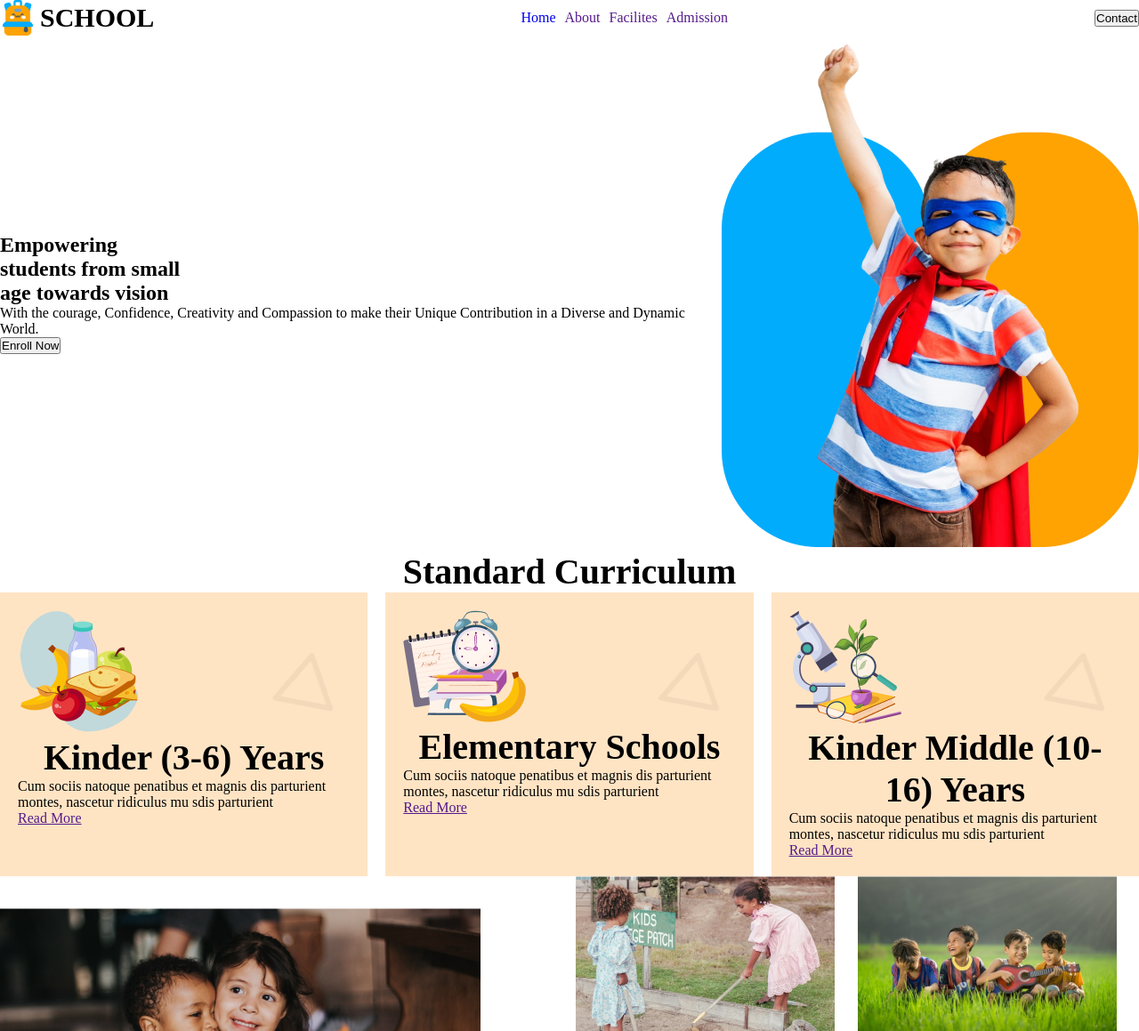
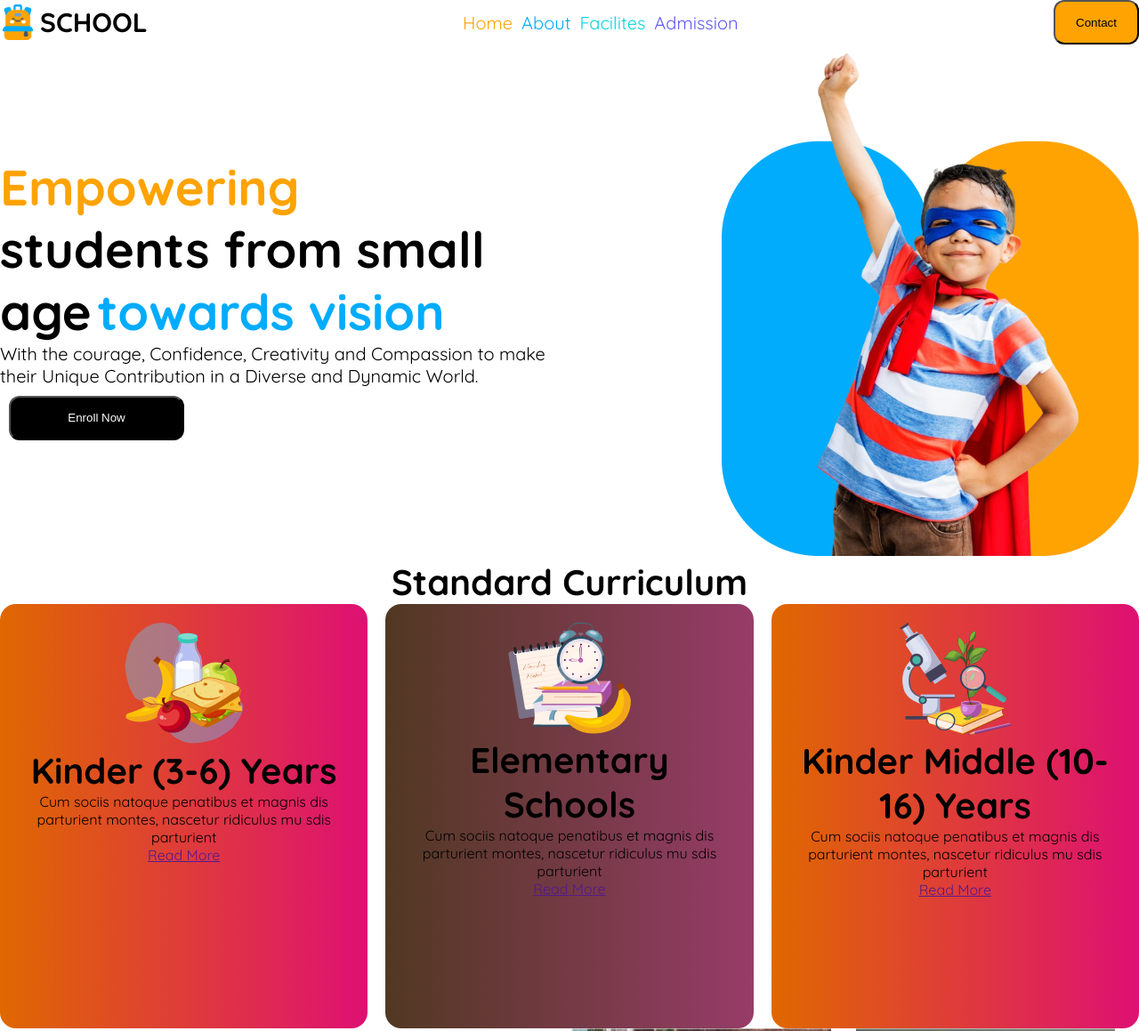
Before and after one commit to NINayeem/assignment-2-kids, a plain HTML site: page index.html in a window 1280 px wide. Shown: the top 1159 px of the page at 89% size. Drawn offline with Linux system fonts and the light colour scheme.

Commit message:
banner section ok

```diff
--- a/Styles/style.css
+++ b/Styles/style.css
@@ -1,3 +1,13 @@
+@import url('https://fonts.googleapis.com/css2?family=Quicksand:wght@300..700&display=swap');
+
+body {
+    font-family: "Quicksand", serif;
+    font-optical-sizing: auto;
+    font-weight: <weight>;
+    font-style: normal;
+  }
+
+
 * {
     margin: 0;
     padding: 0;
@@ -43,16 +53,53 @@
 
 .nav-items li {
     list-style: none;
+
 }
 
 .nav-items li a {
     text-decoration: none;
+    gap: 32px;
 }
 
 .bar {
     width: 30px;
     display: none;
 }
+.nav-btn{
+    width: 96px;
+    height: 50px;
+    background:#FEA301;
+    padding: 10px 10px;
+    border-radius: 12px;
+}
+.nav-title{
+    font-size: 32px;
+    font-weight: bold;
+}
+.nav-scetion{
+    font-size: 20px;
+    font-weight: 20px;
+    color: #FEA301;
+}
+.nav-scetion2{
+    font-size: 20px;
+    font-weight: 20px;
+    color: #01ACFD;
+}
+
+.nav-scetion3{
+    font-size: 20px;
+    font-weight: 20px;
+    color: #05D4DF;
+}
+
+.nav-scetion4{
+    font-size: 20px;
+    font-weight: 20px;
+    color: #5D58EF;
+
+}
+
 
 
 
@@ -83,11 +130,32 @@
 }
 
 .curriculam-card{
-    background-image: url(../assets/bg.png);
+    background-image: linear-gradient(to right, rgb(223, 104, 0) , rgb(222, 16, 115));
     background-color: bisque;
     padding: 20px;
+    border-radius: 18px;
 }
+.curriculam-card2{
+    background-image: linear-gradient(to right, rgb(81, 56, 34) , rgb(151, 60, 104));
+    background-color: bisque;
+    padding: 20px;
+    border-radius: 18px;
+}
+.curriculam-card3{
+    background-image: linear-gradient(to right, rgb(223, 104, 0) , rgb(222, 16, 115));
+    background-color: bisque;
+    padding: 20px;
+    border-radius: 18px;
+}
+.curriculum-container{
 
+    height: 476.78px;
+
+    border-radius: 18.86px;
+    text-align: center;
+    background-image: url(../assets/bg.png);
+
+}
 
 /* our story */
 
@@ -114,6 +182,33 @@
     top: 200px;
 }
 
+.banner-title1{
+    font-size: 56px;
+    font-weight: bold;
+    color: #FEA301;
+}
+.banner-title2{
+    font-size: 56px;
+    font-weight: bold;
+}
+.banner-title3{
+
+    font-size: 56px;
+    font-weight: bold;
+    color: #01ACFD;
+}
+.banner-p{
+    font-size: 20px;
+}
+.banner-btn{
+    width: 197px;
+    height: 50px;
+    color:white;
+border-radius: 12px;
+padding: 10px 10px;
+background-color: black;
+margin: 10px;
+}
 
 /* Mobile devices responsive */
 
--- a/index.html
+++ b/index.html
@@ -12,14 +12,14 @@
     <nav class="nav max-width">
         <div class="header-logo">
             <img src="./assets/logo.png" alt="">
-            <h3>SCHOOL</h3>
+            <h3 class="nav-title">SCHOOL</h3>
         </div>
         <div>
             <ul class="nav-items">
-                <li><a href="#">Home</a></li>
-                <li><a href="">About</a></li>
-                <li><a href="">Facilites</a></li>
-                <li><a href="">Admission</a></li>
+                <li><a href="" class="nav-scetion">Home</a></li>
+                <li><a href="" class="nav-scetion2">About</a></li>
+                <li><a href="" class="nav-scetion3">Facilites</a></li>
+                <li><a href="" class="nav-scetion4">Admission</a></li>
             </ul>
         </div>
         <button class="nav-btn">Contact</button>
@@ -38,13 +38,14 @@
 
     <div class="banner max-width">
         <div class="">
-            <h2><span>Empowering</span> <br>
-                <span>students from small</span> <br>
-                age towards vision
+            <h2><span class="banner-title1">Empowering</span> <br>
+                <span class="banner-title2">students from small</span> <br>
+                <span class="banner-title2">age</span> <span class="banner-title3">towards vision</span>
             </h2>
-            <p>With the courage, Confidence, Creativity and Compassion to make their Unique Contribution in a Diverse
+            <p class="banner-p">With the courage, Confidence, Creativity and Compassion to make <br>
+                 their Unique Contribution in a Diverse
                 and Dynamic World.</p>
-            <button class="">Enroll Now</button>
+            <button class="banner-btn">Enroll Now</button>
         </div>
         <div>
             <img src="assets/hero-kids.png" alt="" class="hero">
@@ -63,7 +64,7 @@
                     mu sdis parturient</p>
                 <a href="" class="box.btn">Read More</a>
             </div>
-            <div class="curriculam-card">
+            <div class="curriculam-card2">
                 <img src="assets/elementary.png" alt="">
                 <h2>Elementary Schools</h2>
                 <p>Cum sociis natoque penatibus et magnis
@@ -71,7 +72,7 @@
                     mu sdis parturient</p>
                 <a href="" class="">Read More</a>
             </div>
-            <div class="curriculam-card">
+            <div class="curriculam-card3">
                 <img src="assets/middle.png" alt="">
                 <h2>Kinder Middle (10-16) Years</h2>
                 <p>Cum sociis natoque penatibus et magnis
```
